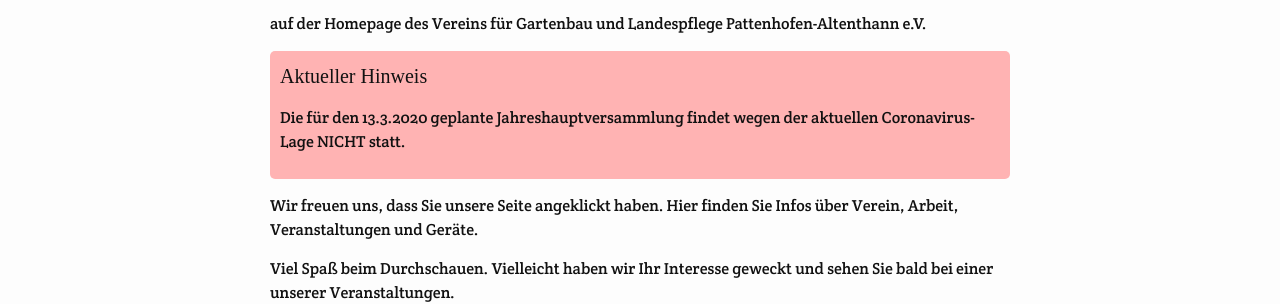
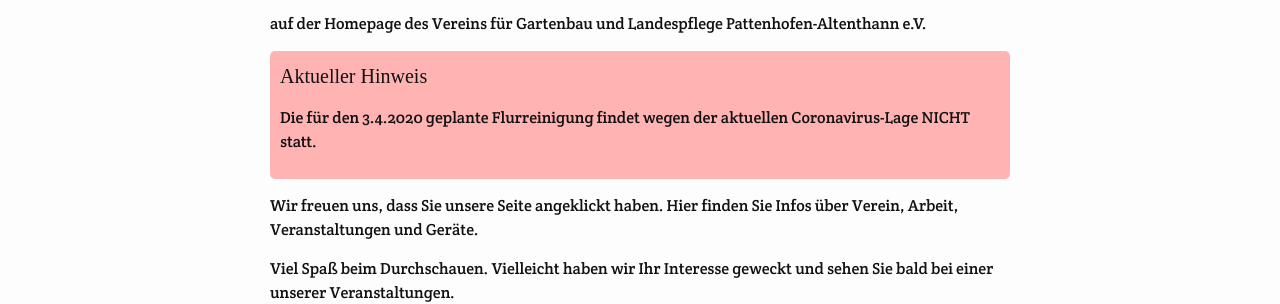
Before and after one commit to markuseckstein/ogv, a Jekyll site: the page built from index.html, in a window 1280 px wide. Shown: the part 612-916 px from the top of the page. Built offline with Jekyll 4.4.1, drawn with Linux system fonts in a browser that asks for light colours; some web fonts are replaced.

Commit message:
Flurreinigung abgesagt

```diff
--- a/index.html
+++ b/index.html
@@ -15,7 +15,7 @@
 
 <aside style="background-color: #ffb3b3; border-radius: 5px; padding: 10px; margin-bottom: 15px">
     <h4>Aktueller Hinweis</h4>
-    <p>Die für den 13.3.2020 geplante Jahreshauptversammlung findet wegen der aktuellen Coronavirus-Lage NICHT statt.</p>
+    <p>Die für den 3.4.2020 geplante Flurreinigung findet wegen der aktuellen Coronavirus-Lage NICHT statt.</p>
 </aside>
 
 <p>
--- a/veranstaltungen.html
+++ b/veranstaltungen.html
@@ -25,7 +25,7 @@
 
         <tr>
             <td class="no-wrap">03.04.2020</td>
-            <td>Flurreinigung in Altenthann, Treffpunkt Bushaltestelle Feuerwehrhaus, 17:00 Uhr</td>
+            <td><span style="text-decoration: line-through">Flurreinigung in Altenthann, Treffpunkt Bushaltestelle Feuerwehrhaus, 17:00 Uhr</span><strong style="color: red">Wegen aktueller Gefahrenlage aufgrund des Coronavirus abgesagt!</strong></td>
         </tr>
         <tr>
             <td class="no-wrap">09.05.2020</td>
```
